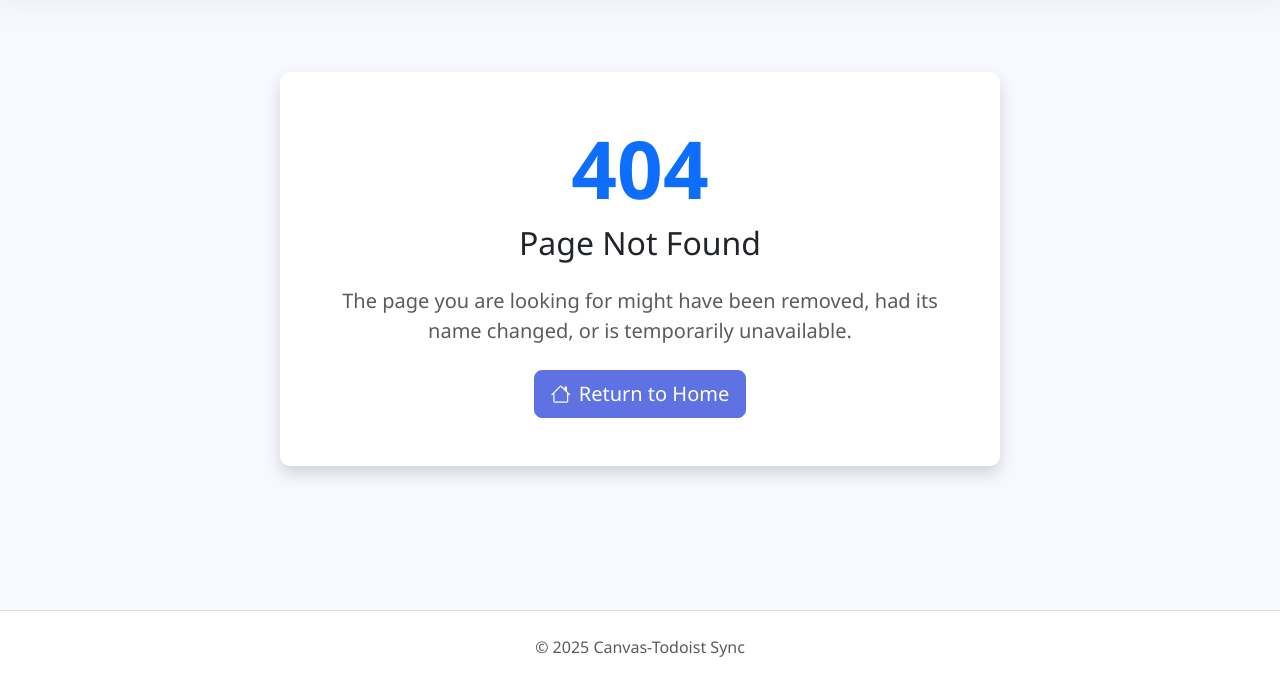
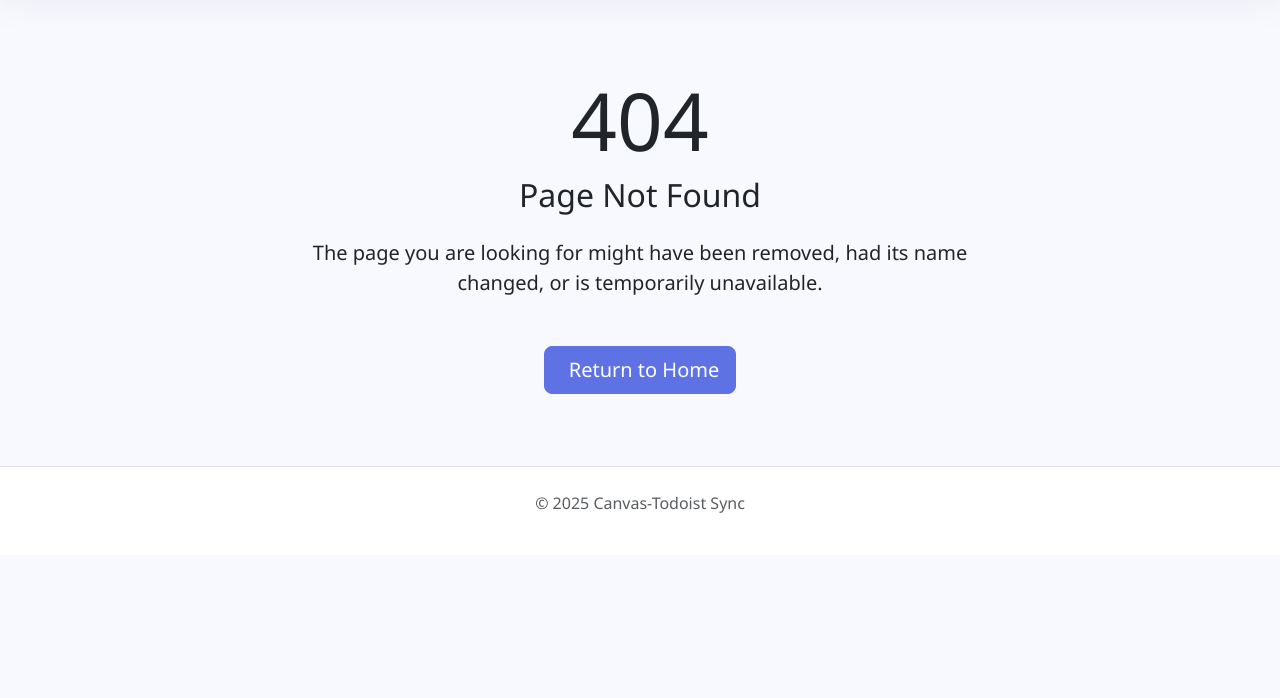
Before and after one commit to Ruthless21/canvas-todoist-sync, a Flask app: template templates/errors/404.html in a window 1280 px wide. Shown: the part 72-770 px from the top of the page. Run offline with Flask 3, Linux system fonts and the light colour scheme; the template is opened without the code that fills it, so the values that code supplies are empty.

Commit message:
Fix issues: 1) Add missing session import in main.py 2) Fix 404 page with correct url_for endpoint

```diff
--- a/blueprints/main.py
+++ b/blueprints/main.py
@@ -3,7 +3,7 @@ Main blueprint.
 Handles the main landing page and other general routes.
 """
 
-from flask import render_template, flash, redirect, url_for, current_app
+from flask import render_template, flash, redirect, url_for, current_app, session
 from flask_login import current_user, login_required
 from blueprints import main_bp
 from models import User
--- a/templates/errors/404.html
+++ b/templates/errors/404.html
@@ -3,19 +3,16 @@
 {% block title %}Page Not Found{% endblock %}
 
 {% block content %}
-<div class="container text-center py-5">
+<div class="container mt-5">
     <div class="row justify-content-center">
-        <div class="col-md-8">
-            <div class="card shadow border-0">
-                <div class="card-body p-5">
-                    <h1 class="display-1 fw-bold text-primary">404</h1>
-                    <h2 class="mb-4">Page Not Found</h2>
-                    <p class="lead mb-4 text-muted">The page you are looking for might have been removed, had its name changed, or is temporarily unavailable.</p>
-                    <a href="{{ url_for('index') }}" class="btn btn-primary btn-lg">
-                        <i class="bi bi-house me-2"></i>Return to Home
-                    </a>
-                </div>
-            </div>
+        <div class="col-md-8 text-center">
+            <h1 class="display-1">404</h1>
+            <h2 class="mb-4">Page Not Found</h2>
+            <p class="lead mb-5">The page you are looking for might have been removed, had its name changed, or is temporarily unavailable.</p>
+
+            <a href="{{ url_for('main.index') }}" class="btn btn-primary btn-lg">
+                <i class="fas fa-home me-2"></i> Return to Home
+            </a>
         </div>
     </div>
 </div>
```
